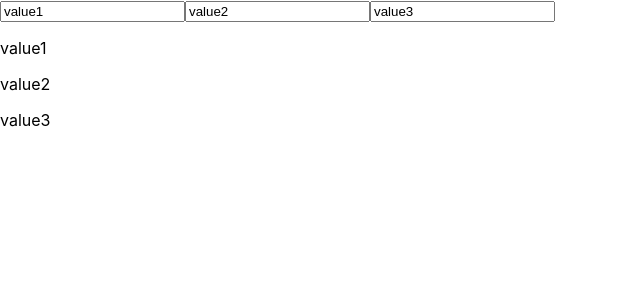
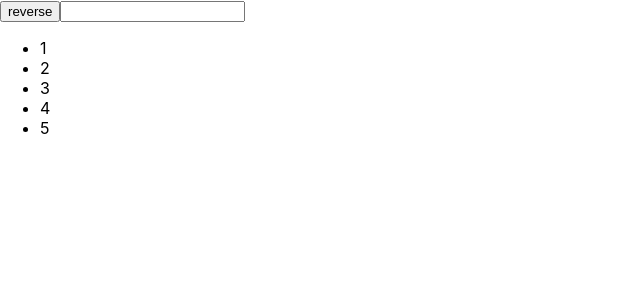
Before and after one commit to luckyzharkyn/react, a React (Create React App) app: page / in a window 1280 px wide. Shown: the top 300 px of the page, without its empty margins (0-640 px from the left). Built offline with nearby package versions, Linux system fonts and the light colour scheme.

Commit message:
Реактивное добавление в массив объектов в React start

```diff
--- a/src/App.js
+++ b/src/App.js
@@ -2,42 +2,39 @@ import React, { useState } from 'react';
 import uuid from 'react-uuid';
 
 function App() {
-  function id() {
-    return uuid();
+  const[notes, setNotes] = useState([1, 2, 3, 4, 5]);
+  const[value, setValue] = useState();
+  const[index, setIndex] = useState(null);
+
+
+  const result = notes.map((elem, index) => {
+    return <>
+      <li key={index} onClick={() => doSmth(index)}>{elem}</li>
+    </>
+  })
+
+  function doSmth(index) {
+    setIndex(index);
+    setValue(notes[index]);
   }
 
-
-
-  const initObj = {
-    prop1: 'value1',
-    prop2: 'value2',
-    prop3: 'value3',
+  function changeInput(event) {
+    // let copy = [...notes.slice(0, index), event.target.value, ...notes.slice(index + 1)];
+    let copy = Object.assign([], notes);
+    copy[index] = event.target.value;
+    setNotes(copy);
   }
-  const [obj, setObj] = useState(initObj);
-
-  function changeHandler(key, event) {
-    let copy = Object.assign({}, obj);
-    copy[key] = event.target.value;
-    setObj(copy);
+  function reverse() {
+    let copy = Object.assign([], notes);
+    setNotes(copy.reverse());
   }
 
-  let inputs = [];
-  for(let key in obj) {
-    inputs.push(
-        <input key={key} value={obj[key]} onChange={(event) => changeHandler(key, event)}/>
-    )
-  }
   return <div>
-    {inputs}
-    <p>
-      {obj.prop1}
-    </p>
-    <p>
-      {obj.prop2}
-    </p>
-    <p>
-      {obj.prop3}
-    </p>
+    <button onClick={() => reverse() }>reverse</button>
+    <input value={value} onBlur={(event) => changeInput(event)} onChange={(event) => setValue(event.target.value)}/>
+    <ul>
+    {result}
+    </ul>
   </div>
 }
 
@@ -45,4 +42,8 @@ function plus(number1, number2) {
   return Number(number1) + Number(number2);
 }
 
+function id() {
+  return uuid();
+}
+
 export default App;
```
Also changed, not shown: 1 other file (tests, documents, lock files or other folders).
